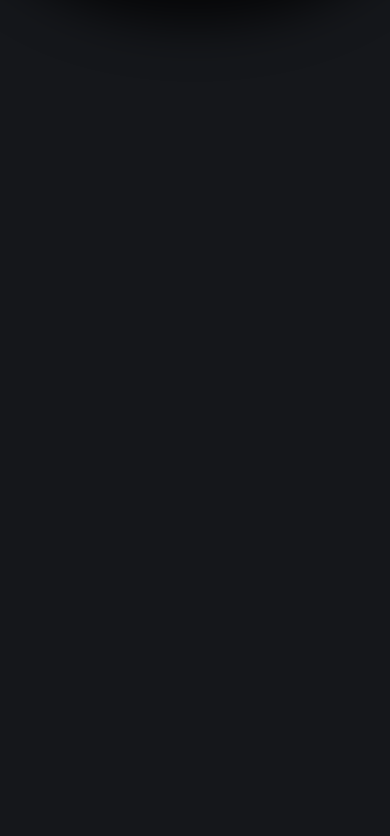
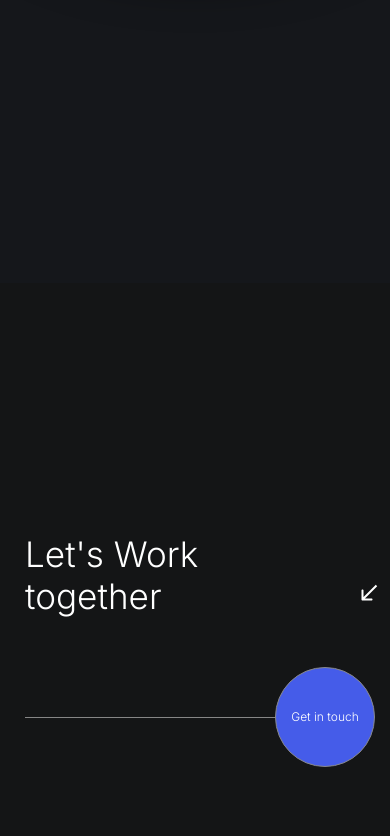
Before and after one commit to arvinbuid/portfolio, a Next.js app: page / in a window 390 px wide. Shown: the part 3411-4247 px from the top of the page. Before the commit the page ends 3924 px from the top, so only its background shows below. Built offline with nearby package versions, Linux system fonts and the light colour scheme.

Commit message:
Add mobile media queries in Contact component css.

```diff
--- a/components/contact.module.css
+++ b/components/contact.module.css
@@ -8,7 +8,8 @@
   position: relative;
 
   @media (max-width: 764px) {
-    display: none;
+    max-width: max-content;
+    overflow-x: clip;
   }
 
   .button {
@@ -35,9 +36,17 @@
   .body {
     padding-top: 250px;
     margin-top: -350px;
-    width: 100%;
+    width: 100vw;
     max-width: 1800px;
     background-color: #141516;
+
+    @media (max-width: 764px) {
+      margin-top: -225px;
+      padding-left: 25px;
+      padding-right: 25px;
+      display: flex;
+      flex-direction: column;
+    }
 
     .title {
       border-bottom: 1px solid rgb(134, 134, 134);
@@ -45,6 +54,11 @@
       margin-left: 200px;
       margin-right: 200px;
       position: relative;
+
+      @media (max-width: 764px) {
+        margin-left: 0;
+        margin-right: 0;
+      }
 
       span {
         display: flex;
@@ -55,12 +69,21 @@
         font-size: 5vw;
         margin: 0px;
         font-weight: 300;
+
+        @media (max-width: 764px) {
+          font-size: 9vw;
+        }
       }
 
       .buttonContainer {
         position: absolute;
         left: calc(100% - 400px);
         top: calc(100% - 75px);
+
+        @media (max-width: 764px) {
+          left: calc(100% - 190px);
+          top: calc(100% - 50px);
+        }
 
         .button {
           width: 180px;
@@ -75,12 +98,21 @@
           cursor: auto;
           padding: 0px;
 
+          @media (max-width: 764px) {
+            width: 100px;
+            height: 100px;
+          }
+
           p {
             margin: 0px;
             font-size: 16px;
             font-weight: 300;
             z-index: 2;
             position: relative;
+
+            @media (max-width: 764px) {
+              font-size: 12px;
+            }
           }
         }
       }
@@ -94,10 +126,25 @@
 
     .nav {
       display: flex;
+      align-items: center;
       gap: 20px;
       margin-top: 150px;
       margin-left: 200px;
       margin-right: 200px;
+
+      @media (max-width: 764px) {
+        flex-direction: column;
+        margin-top: 120px;
+        margin-left: 0px;
+        margin-right: 0px;
+      }
+
+      .button {
+        @media (max-width: 764px) {
+          width: 280px;
+          padding: 12px 6px;
+        }
+      }
     }
 
     .info {
@@ -105,6 +152,15 @@
       justify-content: space-between;
       margin-top: 200px;
       padding: 20px;
+
+      @media (max-width: 764px) {
+        justify-content: space-between;
+        overflow-x: clip;
+        gap: 30px;
+        align-items: center;
+        margin-top: 50px;
+        padding: 20px;
+      }
 
       a {
         text-decoration: none;
@@ -115,6 +171,14 @@
         display: flex;
         gap: 10px;
         align-items: flex-end;
+
+        p {
+          @media (max-width: 764px) {
+            font-size: 12px;
+            white-space: preserve nowrap;
+          }
+        }
+
         p,
         h3 {
           margin: 0px;
@@ -153,6 +217,10 @@
           cursor: default;
           font-weight: 700;
           font-size: 12px;
+
+          @media (max-width: 764px) {
+            font-size: 10px;
+          }
         }
       }
     }
```
